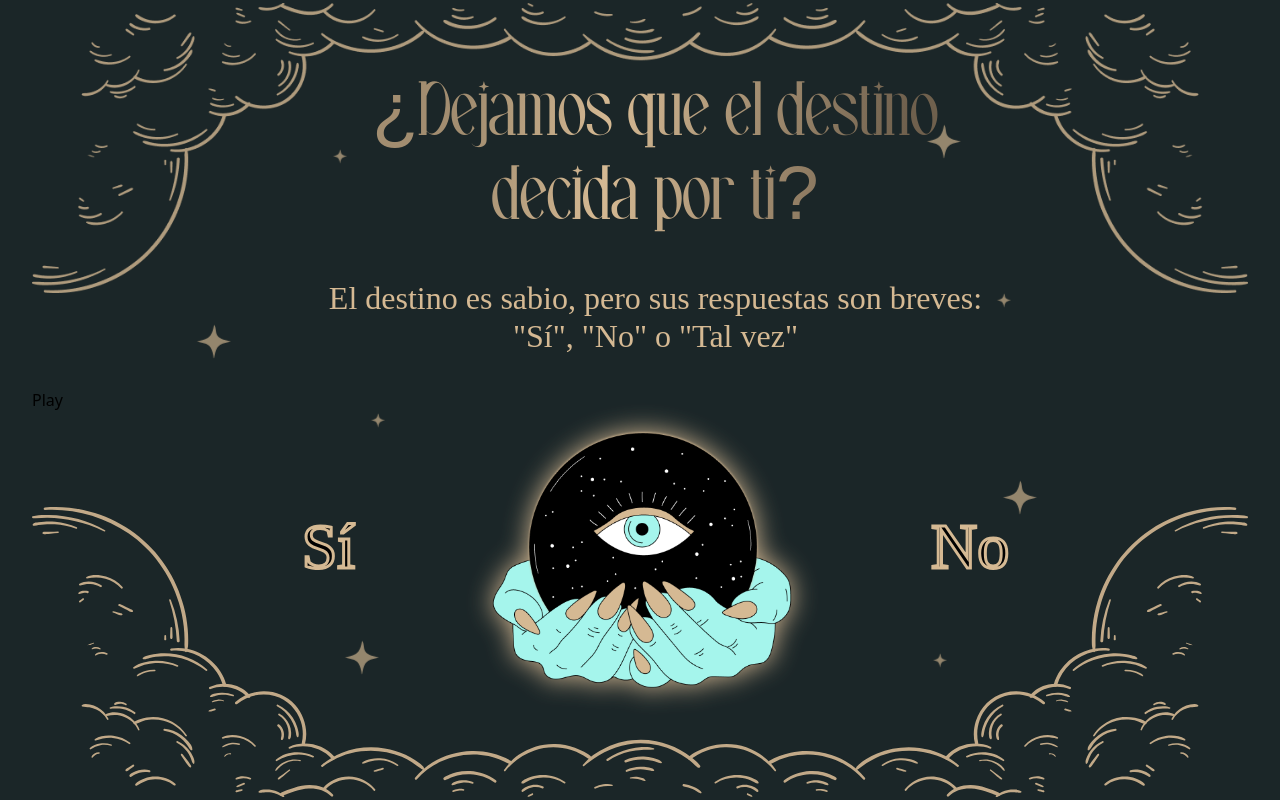
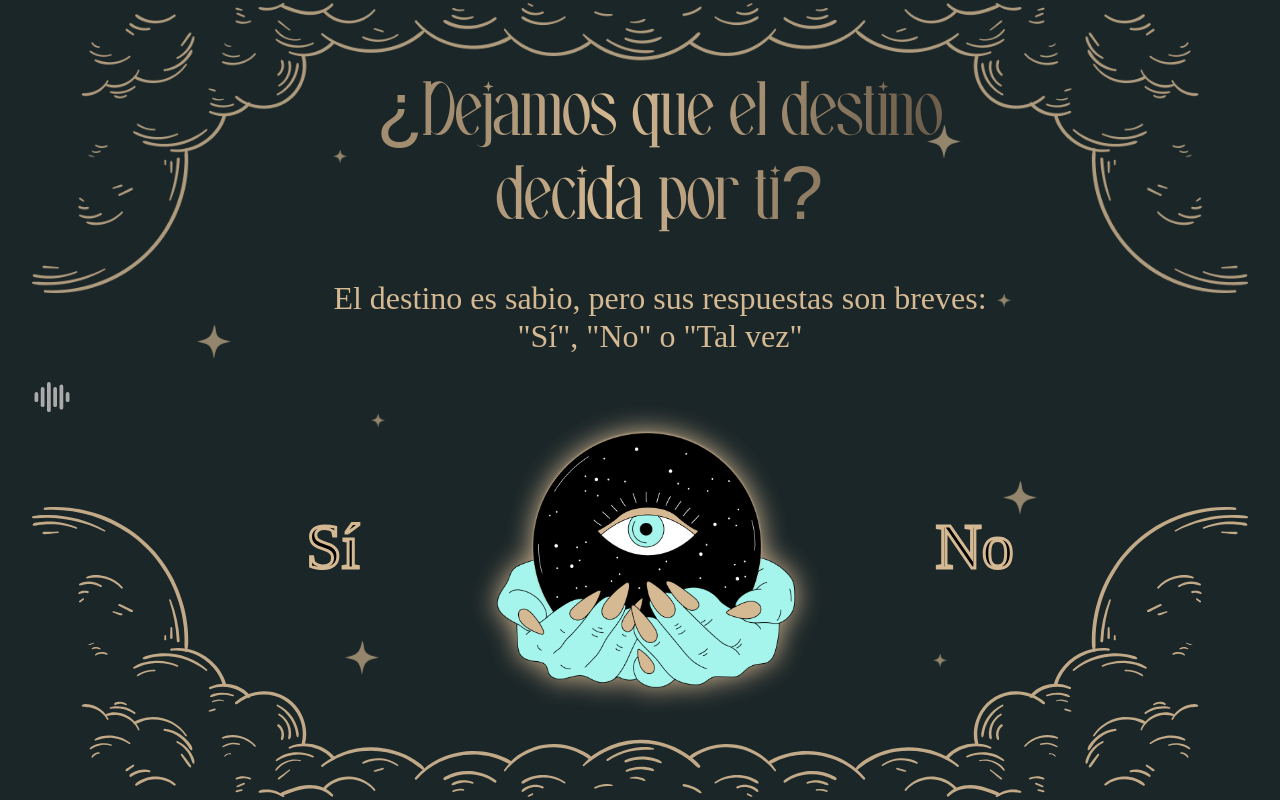
Before and after one commit to JessCardenas/oraculov1, a React (Vite) app: page / in a window 1280 px wide. Built offline with nearby package versions, Linux system fonts and the light colour scheme.

Commit message:
añadido SVG Icon para parar musica

```diff
--- a/src/components/Music.jsx
+++ b/src/components/Music.jsx
@@ -1,5 +1,6 @@
 import { useRef, useState } from "react";
 import LaPetiteFilleDeLaMer from "../assets/La_petite_fille_de_la_mer.mp3";
+import MusicIcon from "../components/MusicIcon";
 
 function Music() {
   const audioRef = useRef(null);
@@ -19,7 +20,9 @@ function Music() {
 
   return (
     <div className="music">
-      <button onClick={toggleMusic}>{playing ? "Pause" : "Play"}</button>
+      <button onClick={toggleMusic}>
+        <MusicIcon playing={playing} />
+      </button>
       <audio ref={audioRef} src={LaPetiteFilleDeLaMer} loop />
     </div>
   );
--- /dev/null
+++ b/src/components/MusicIcon.jsx
@@ -0,0 +1,62 @@
+function MusicIcon({ playing }) {
+  return (
+    <svg
+      width="40"
+      height="40"
+      viewBox="0 0 64 64"
+      fill="#D5B993"
+      xmlns="http://www.w3.org/2000/svg"
+    >
+      <rect
+        x="4"
+        y="24"
+        width="6"
+        height="16"
+        rx="3"
+        fill={playing ? "#D5B993" : "#aaa"}
+      />
+      <rect
+        x="14"
+        y="16"
+        width="6"
+        height="32"
+        rx="3"
+        fill={playing ? "#D5B993" : "#aaa"}
+      />
+      <rect
+        x="24"
+        y="8"
+        width="6"
+        height="48"
+        rx="3"
+        fill={playing ? "#D5B993" : "#aaa"}
+      />
+      <rect
+        x="34"
+        y="16"
+        width="6"
+        height="32"
+        rx="3"
+        fill={playing ? "#D5B993" : "#aaa"}
+      />
+      <rect
+        x="44"
+        y="12"
+        width="6"
+        height="40"
+        rx="3"
+        fill={playing ? "#D5B993" : "#aaa"}
+      />
+      <rect
+        x="54"
+        y="24"
+        width="6"
+        height="16"
+        rx="3"
+        fill={playing ? "#D5B993" : "#aaa"}
+      />
+    </svg>
+  );
+}
+
+export default MusicIcon;
```
